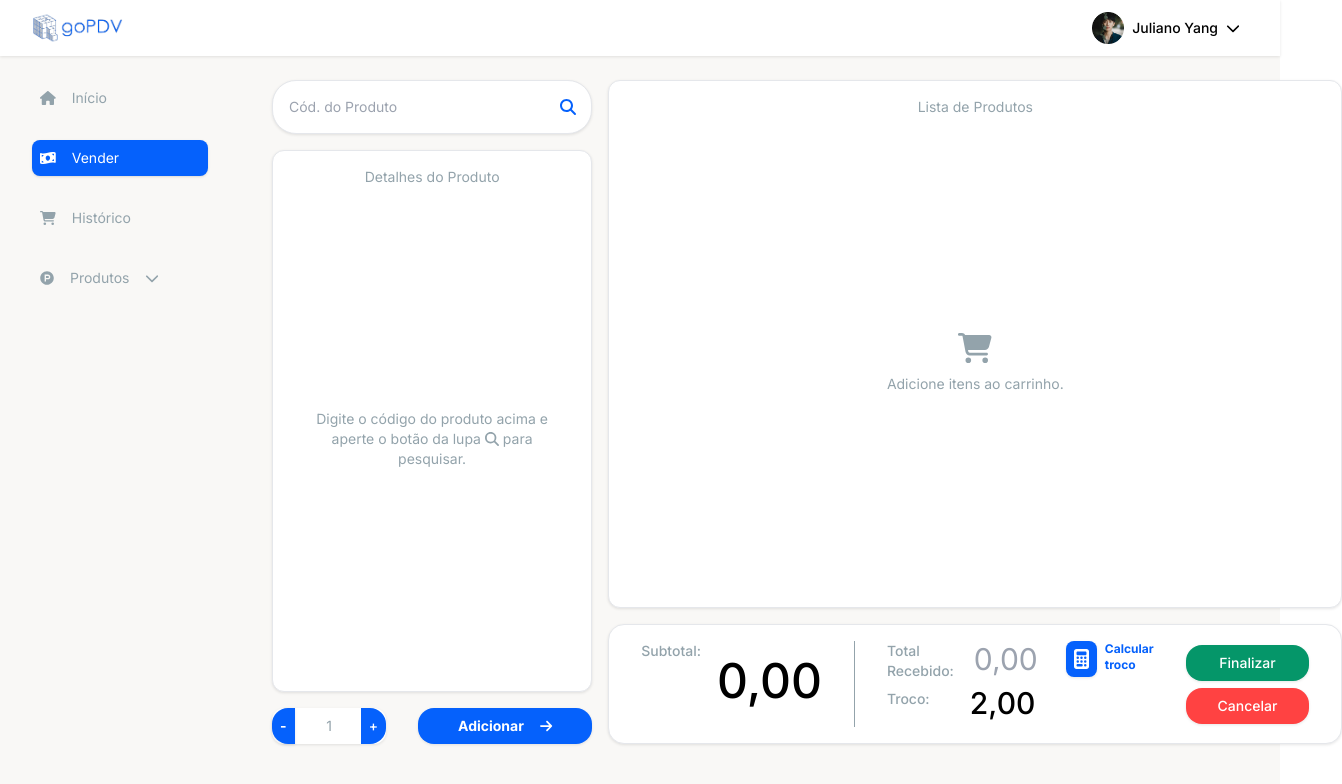
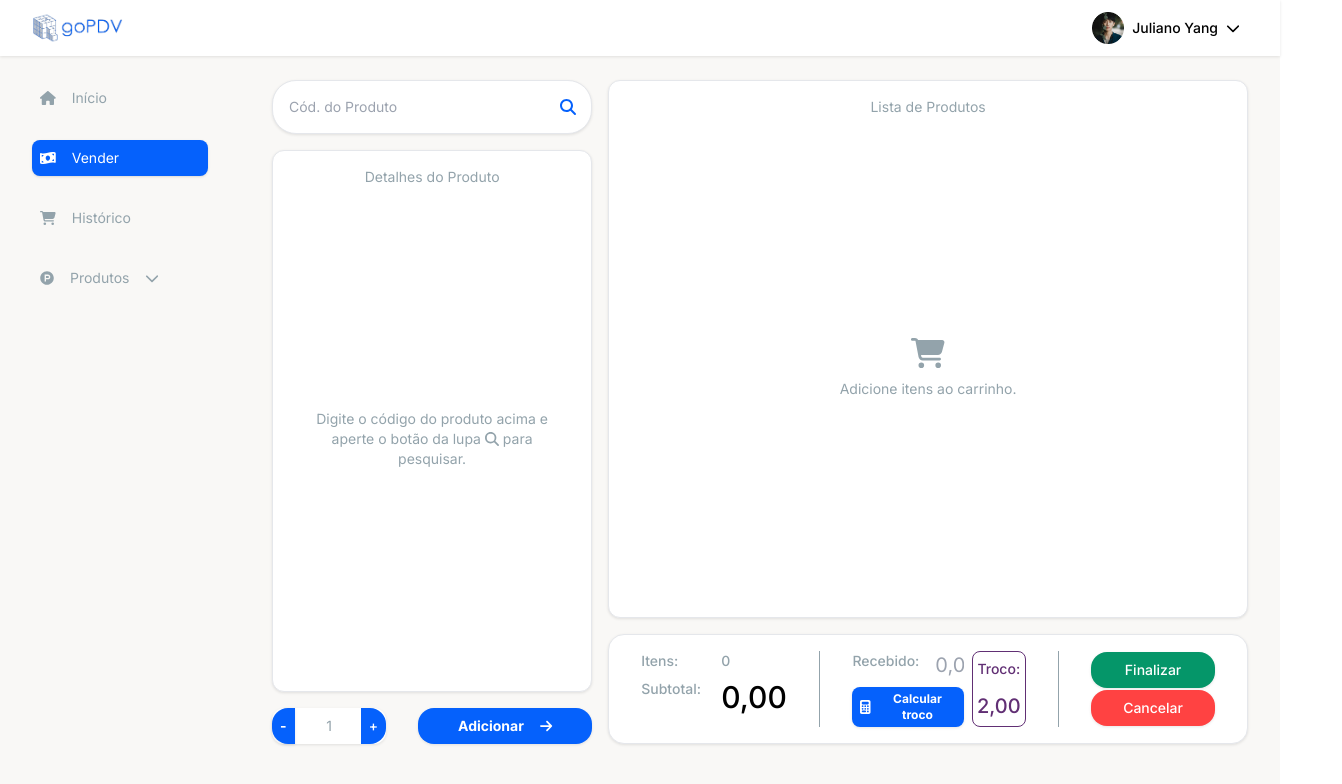
Before and after one commit to AlissonSilva07/frontend-sistema-pdv, an Angular app: page /vender in a window 1280 px wide. Shown: the top 784 px of the page, 1342 px wide, since content can reach past the window. Built offline with nearby package versions, Linux system fonts and the light colour scheme.

Commit message:
Alteraçõs no layout da tela de venda

```diff
--- a/src/app/pages/tela-venda/tela-venda.component.html
+++ b/src/app/pages/tela-venda/tela-venda.component.html
@@ -10,7 +10,7 @@
         </div>
         <div class="h-full w-full flex flex-col gap-4">
             <app-lista-de-produtos [lista]="carr" [reset]="exibeResetCarrinho" (apagaLista)="esvaziaReceiver($event)" class="flex-1"></app-lista-de-produtos>
-            <app-finalizar [totalPreco]="totalPreco" class="flex-2"></app-finalizar>
+            <app-finalizar [totalPreco]="totalPreco" [totalItens]="totalItens" class="flex-2"></app-finalizar>
         </div>
     </div>
 </main>
--- a/src/app/pages/tela-venda/tela-venda.component.ts
+++ b/src/app/pages/tela-venda/tela-venda.component.ts
@@ -48,6 +48,7 @@ export class TelaVendaComponent {
   //Algoritmo que constrói a lista de produtos
   carr: ProdutoCarrinho[] = this.listaService.getLista();
   totalPreco: number = this.listaService.getTotalPreco();
+  totalItens: number = this.listaService.getTotalItens();
   exibeResetCarrinho: boolean = false;
 
   adicionarAoCarrinho(): void {
@@ -55,6 +56,7 @@ export class TelaVendaComponent {
       let prod = new ProdutoCarrinho(this.produtoPesquisa.idProduto, this.produtoPesquisa.nomeProduto, this.quantidadeInput, this.produtoPesquisa.valUnitario, this.arredondaPreço(this.produtoPesquisa.valUnitario * this.quantidadeInput));
       this.listaService.adicionarProduto(prod);
       this.totalPreco = this.arredondaPreço(this.listaService.getTotalPreco());
+      this.totalItens = this.listaService.getTotalItens();
       this.exibeResetCarrinho = true;
     }
   }
@@ -64,6 +66,7 @@ export class TelaVendaComponent {
       this.listaService.limparLista();
       this.carr = this.listaService.getLista();
       this.totalPreco = this.listaService.getTotalPreco();
+      this.totalItens = this.listaService.getTotalItens();
       this.exibeResetCarrinho = false;
     }
   }
--- a/src/app/shared/finalizar/finalizar.component.html
+++ b/src/app/shared/finalizar/finalizar.component.html
@@ -1,30 +1,45 @@
 <div class="bg-white py-4 px-8 short:px-4 flex justify-between gap-8 rounded-2xl shadow-padrao border">
-        <div class="flex gap-4 items-start">
-            <p class="text-sm text-cinza-400 font-medium">Subtotal:</p>
-            <p *ngIf="totalPreco; else precoZerado" class="text-cinza-600 text-5xl short:text-4xl font-medium py-4">{{ totalPreco | currency: 'BRL' }}</p>
-            <ng-template #precoZerado>
-                <p class="text-cinza-600 text-5xl short:text-4xl font-medium py-4">0,00</p>
-            </ng-template>
-        </div>
-        <div class="w-[1px] h-[86px] bg-cinza-400"></div>
-        <div class="flex-1 flex gap-4 align-top">
-            <div class="flex flex-col gap-2 align-top">
-                <p class="text-sm text-cinza-400 font-medium">Total Recebido:</p>
-                <p class="text-sm text-cinza-400 font-medium">Troco:</p>
+        <div class="flex flex-col items-start gap-2">
+            <div class="flex gap-4 items-center">
+                <p class="w-16 text-sm text-cinza-400 font-medium">Itens:</p>
+                <p *ngIf="totalItens; else itensZerado" class="text-cinza-400 text-sm font-medium">{{ totalItens }}</p>
+                <ng-template #itensZerado>
+                    <p class="text-cinza-400 text-sm font-medium">0</p>
+                </ng-template>
             </div>
-            <div class="flex flex-col gap-2 align-top">
-                <input type="text" placeholder="0,00" class="px-1 text-3xl short:text-2xl w-20 outline-none">
-            <p class="text-cinza-600 text-3xl short:text-2xl font-medium">2,00</p>
-            </div>
-            <div class="group flex items-start gap-2">
-                <button class="px-2 py-1 bg-azul group-hover:brightness-90 transition-all ease-in-out delay-75 rounded-lg shadow-padrao">
-                    <fa-icon [icon]="faCalculator" class="text-xl text-white"></fa-icon>
-                </button>
-                <p class="text-xs font-bold text-azul group-hover:brightness-90 transition-all ease-in-out delay-75">Calcular troco</p>
+            <div class="flex gap-4 items-start">
+                <p class="w-16 text-sm text-cinza-400 font-medium">Subtotal:</p>
+                <p *ngIf="totalPreco; else precoZerado" class="text-cinza-600 text-3xl font-medium">{{ totalPreco | currency: 'BRL' }}</p>
+                <ng-template #precoZerado>
+                    <p class="text-cinza-600 text-3xl font-medium">0,00</p>
+                </ng-template>
             </div>
         </div>
+        <div class="w-1 h-18 bg-cinza-400"></div>
+        <div class="flex items-start gap-2">
+            <div class="h-full flex flex-col justify-around gap-2">
+                <div class="flex gap-4">
+                    <p class="text-sm text-cinza-400 font-medium">Recebido:</p>
+                    <input type="text" placeholder="0,00" class="text-xl w-full outline-none">
+                </div>
+                <button class="px-2 py-1 bg-azul group-hover:brightness-90 flex items-center justify-center gap-2 transition-all ease-in-out delay-75 rounded-lg shadow-padrao">
+                    <fa-icon [icon]="faCalculator" class="text-sm text-white"></fa-icon>
+                    <p class="text-xs font-bold text-branco group-hover:brightness-90 transition-all ease-in-out delay-75">Calcular troco</p>
+                </button>
+            </div>
+            <div class="w-full h-full border border-roxo flex flex-col items-center justify-around rounded-lg">
+                <p class="text-sm text-roxo font-medium">Troco:</p>
+                <p class="text-roxo text-xl font-medium">2,00</p>
+            </div>
+        </div>
+        <div class="w-1 h-18 bg-cinza-400"></div>
         <div class="flex flex-col justify-around">
             <app-main-button textoExibir="Finalizar" textoCor="text-branco" bgCor="bg-verde"></app-main-button>
             <app-main-button textoExibir="Cancelar" textoCor="text-branco" bgCor="bg-vermelho"></app-main-button>
         </div>
 </div>
+
+
+<!-- <div class="group flex items-start gap-2">
+
+</div> -->
--- a/src/app/shared/finalizar/finalizar.component.ts
+++ b/src/app/shared/finalizar/finalizar.component.ts
@@ -10,4 +10,5 @@ export class FinalizarComponent {
   faCalculator = faCalculator;
 
   @Input() totalPreco!: number;
+  @Input() totalItens!: number;
 }
```
